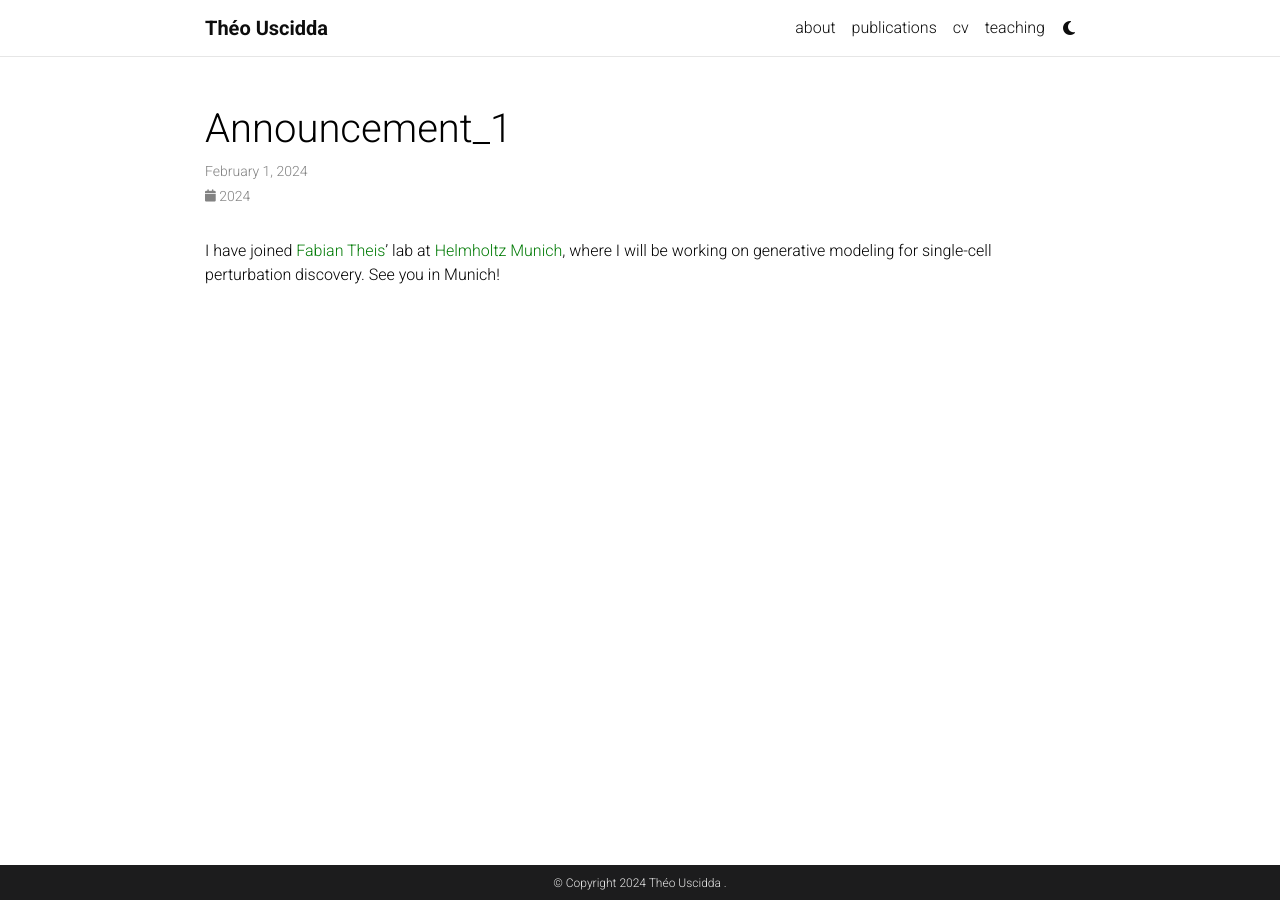
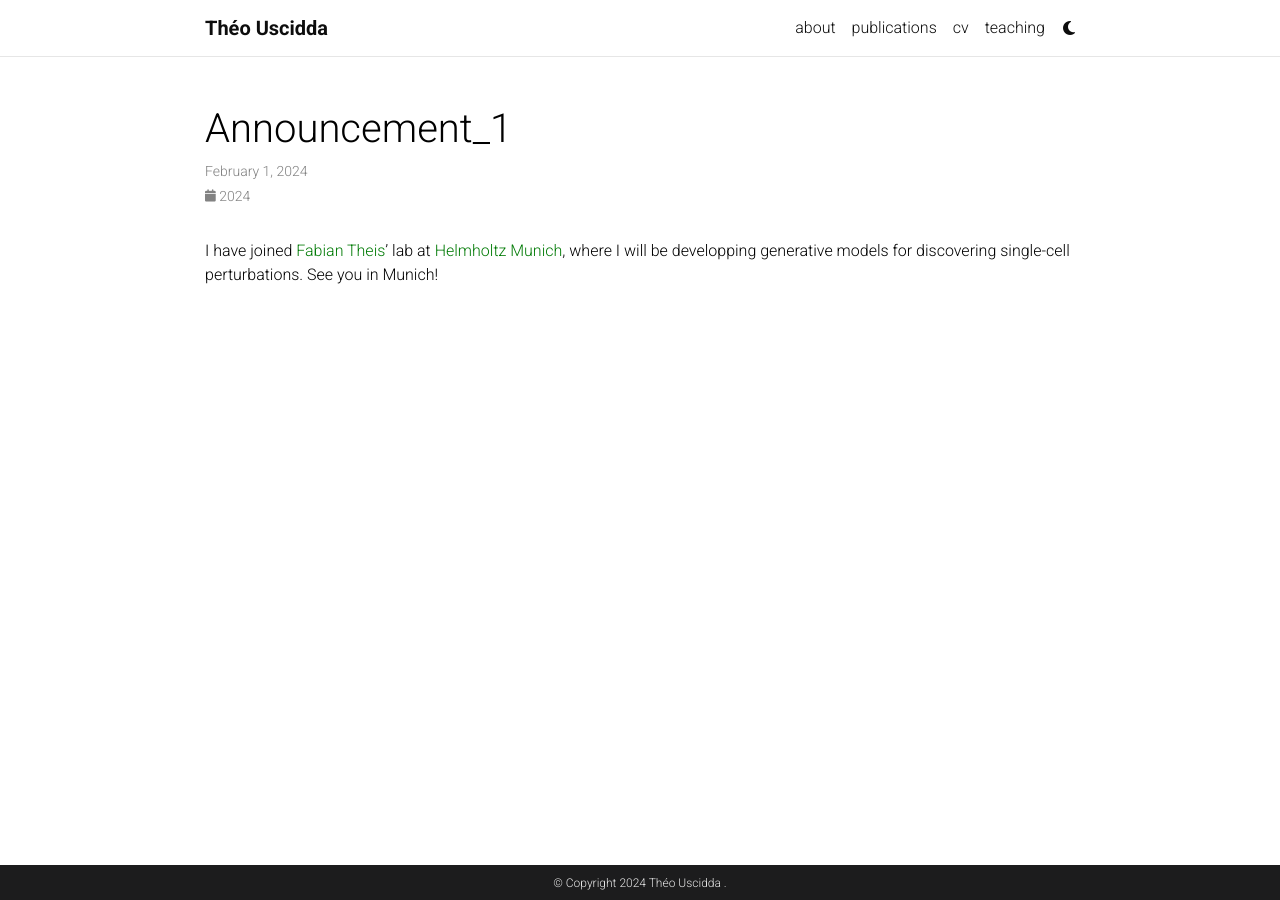
Before and after one commit to theouscidda6/theouscidda6.github.io, a Jekyll site: the page built from _news/announcement_1.md, in a window 1280 px wide. Built offline with Jekyll 4.4.1, drawn with Linux system fonts in a browser that asks for light colours; comment, search, counter and statistics services are not loaded; a style sheet for code colours, icons or effects is not loaded.

Commit message:
update bio

```diff
--- a/_news/announcement_1.md
+++ b/_news/announcement_1.md
@@ -5,4 +5,4 @@
 related_posts: false
 ---
 
-I have joined [Fabian Theis](https://www.helmholtz-munich.de/en/icb/pi/fabian-theis)' lab at [Helmholtz Munich](https://www.helmholtz-munich.de/en), where I will be working on generative modeling for single-cell perturbation discovery. See you in Munich!
+I have joined [Fabian Theis](https://www.helmholtz-munich.de/en/icb/pi/fabian-theis)' lab at [Helmholtz Munich](https://www.helmholtz-munich.de/en), where I will be developping generative models for discovering single-cell perturbations. See you in Munich!
```
